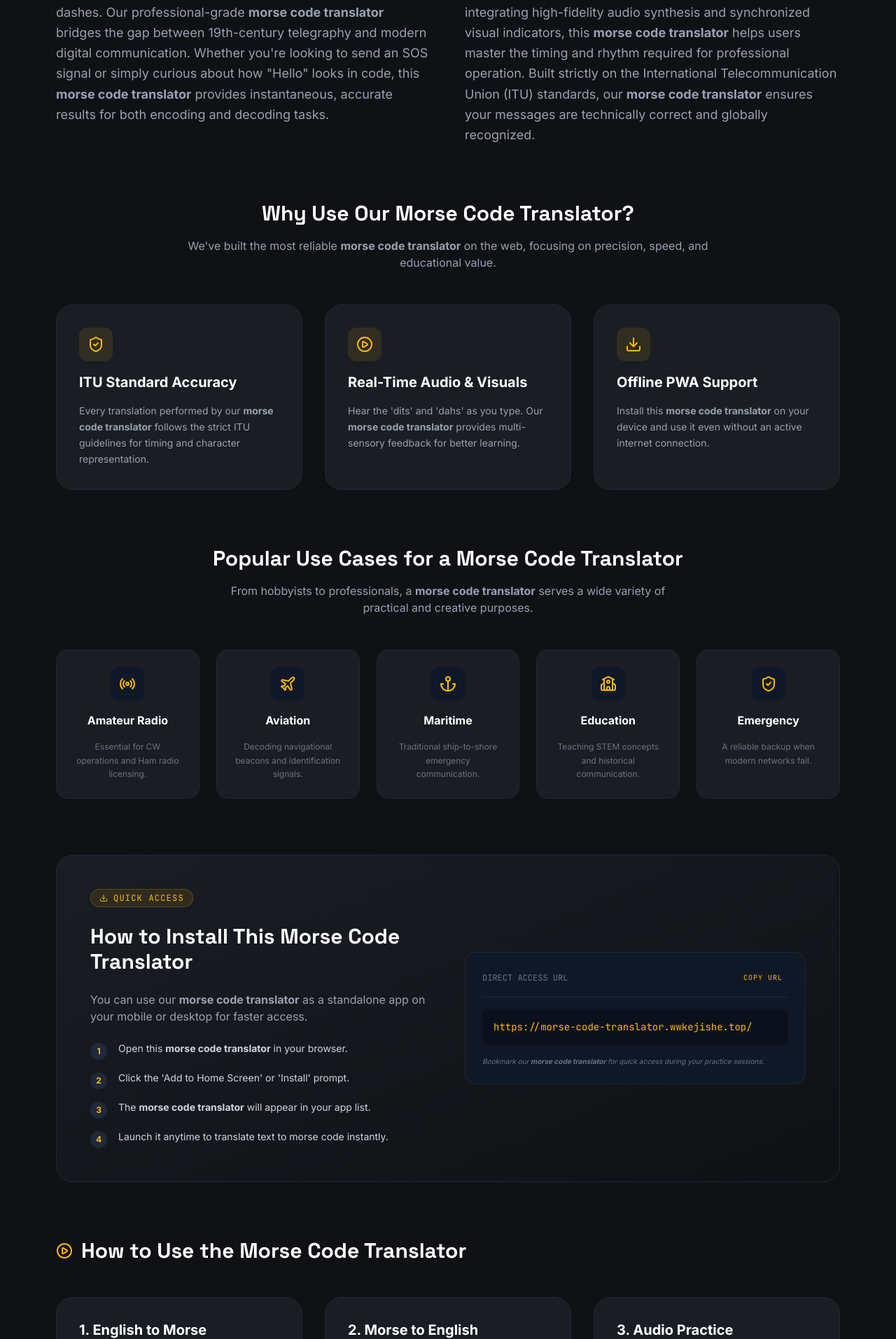
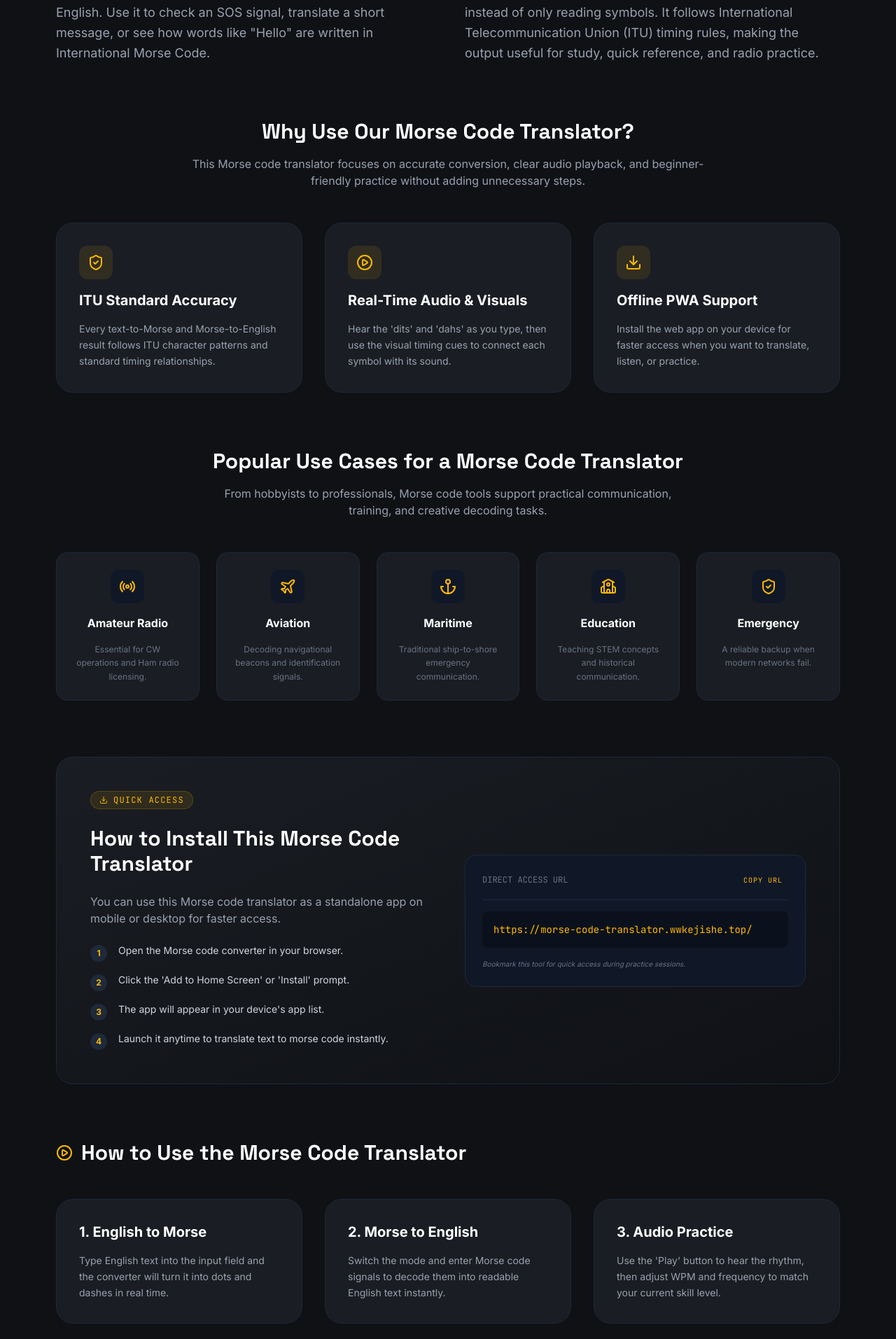
Before and after one commit to itxh999/Morse-Code-Translator-Online, a React (Vite) app: page / in a window 1280 px wide. Shown: the part 1567-3480 px from the top of the page at 70% size. Built offline with nearby package versions, Linux system fonts and the light colour scheme.

Commit message:
Polish home SEO copy and navigation UX

```diff
--- a/src/App.tsx
+++ b/src/App.tsx
@@ -4,6 +4,7 @@ import Layout from './components/Layout';
 import Home from './components/Home';
 import WordDetail from './components/WordDetail';
 import Alphabet from './components/Alphabet';
+import ScrollToTop from './components/ScrollToTop';
 import { useLanguage } from './hooks/useLanguage';
 
 function AppContent() {
@@ -13,6 +14,7 @@ function AppContent() {
 
   return (
     <Layout lang={lang} changeLanguage={changeLanguage}>
+      <ScrollToTop />
       <Routes>
         {/* English (Default) Routes */}
         <Route
--- a/src/components/Home.tsx
+++ b/src/components/Home.tsx
@@ -113,12 +113,12 @@ export default function Home({ lang = 'en', wpm, setWpm, frequency, setFrequency
         <div className="grid md:grid-cols-2 gap-12">
           <div className="prose prose-invert max-w-none">
             <p className="text-gray-400 leading-relaxed text-lg">
-              A <strong>Morse Code Translator</strong> is an essential digital tool for anyone looking to convert text into the rhythmic language of dots and dashes. Our professional-grade <strong>morse code translator</strong> bridges the gap between 19th-century telegraphy and modern digital communication. Whether you're looking to send an SOS signal or simply curious about how "Hello" looks in code, this <strong>morse code translator</strong> provides instantaneous, accurate results for both encoding and decoding tasks.
+              A <strong>Morse Code Translator</strong> converts plain text into dots and dashes, and can also decode Morse code back into readable English. Use it to check an SOS signal, translate a short message, or see how words like "Hello" are written in International Morse Code.
             </p>
           </div>
           <div className="prose prose-invert max-w-none">
             <p className="text-gray-400 leading-relaxed text-lg">
-              Our platform is more than just a basic <strong>morse code translator online</strong>; it's a comprehensive learning environment. By integrating high-fidelity audio synthesis and synchronized visual indicators, this <strong>morse code translator</strong> helps users master the timing and rhythm required for professional operation. Built strictly on the International Telecommunication Union (ITU) standards, our <strong>morse code translator</strong> ensures your messages are technically correct and globally recognized.
+              The tool combines instant conversion with audio playback and synchronized visual cues, so beginners can learn the rhythm instead of only reading symbols. It follows International Telecommunication Union (ITU) timing rules, making the output useful for study, quick reference, and radio practice.
             </p>
           </div>
         </div>
@@ -128,23 +128,23 @@ export default function Home({ lang = 'en', wpm, setWpm, frequency, setFrequency
       <section className="mt-20 space-y-12">
         <div className="text-center space-y-4">
           <h2 className="text-3xl font-display font-bold text-white">{textDict.whyChooseTitle}</h2>
-          <p className="text-gray-400 max-w-3xl mx-auto">We've built the most reliable <strong>morse code translator</strong> on the web, focusing on precision, speed, and educational value.</p>
+          <p className="text-gray-400 max-w-3xl mx-auto">This Morse code translator focuses on accurate conversion, clear audio playback, and beginner-friendly practice without adding unnecessary steps.</p>
         </div>
         <div className="grid md:grid-cols-3 gap-8">
           {[
             {
               title: "ITU Standard Accuracy",
-              desc: "Every translation performed by our <strong>morse code translator</strong> follows the strict ITU guidelines for timing and character representation.",
+              desc: "Every text-to-Morse and Morse-to-English result follows ITU character patterns and standard timing relationships.",
               icon: <ShieldCheck className="w-6 h-6" />
             },
             {
               title: "Real-Time Audio & Visuals",
-              desc: "Hear the 'dits' and 'dahs' as you type. Our <strong>morse code translator</strong> provides multi-sensory feedback for better learning.",
+              desc: "Hear the 'dits' and 'dahs' as you type, then use the visual timing cues to connect each symbol with its sound.",
               icon: <PlayCircle className="w-6 h-6" />
             },
             {
               title: "Offline PWA Support",
-              desc: "Install this <strong>morse code translator</strong> on your device and use it even without an active internet connection.",
+              desc: "Install the web app on your device for faster access when you want to translate, listen, or practice.",
               icon: <Download className="w-6 h-6" />
             }
           ].map((feature, i) => (
@@ -163,7 +163,7 @@ export default function Home({ lang = 'en', wpm, setWpm, frequency, setFrequency
       <section className="mt-20 space-y-12">
         <div className="text-center space-y-4">
           <h2 className="text-3xl font-display font-bold text-white">{textDict.popularUseCases}</h2>
-          <p className="text-gray-400 max-w-2xl mx-auto">From hobbyists to professionals, a <strong>morse code translator</strong> serves a wide variety of practical and creative purposes.</p>
+          <p className="text-gray-400 max-w-2xl mx-auto">From hobbyists to professionals, Morse code tools support practical communication, training, and creative decoding tasks.</p>
         </div>
         <div className="grid grid-cols-2 md:grid-cols-3 lg:grid-cols-5 gap-6">
           {[
@@ -192,12 +192,12 @@ export default function Home({ lang = 'en', wpm, setWpm, frequency, setFrequency
               <Download className="w-3 h-3" /> Quick Access
             </div>
             <h2 className="text-3xl font-display font-bold text-white">{textDict.howToInstall}</h2>
-            <p className="text-gray-400">You can use our <strong>morse code translator</strong> as a standalone app on your mobile or desktop for faster access.</p>
+            <p className="text-gray-400">You can use this Morse code translator as a standalone app on mobile or desktop for faster access.</p>
             <div className="space-y-4">
               {[
-                "Open this <strong>morse code translator</strong> in your browser.",
+                "Open the Morse code converter in your browser.",
                 "Click the 'Add to Home Screen' or 'Install' prompt.",
-                "The <strong>morse code translator</strong> will appear in your app list.",
+                "The app will appear in your device's app list.",
                 "Launch it anytime to translate text to morse code instantly."
               ].map((step, i) => (
                 <div key={i} className="flex items-start gap-4">
@@ -240,7 +240,7 @@ export default function Home({ lang = 'en', wpm, setWpm, frequency, setFrequency
             <code className="block text-sm text-amber-400 font-mono bg-black/30 p-4 rounded-lg break-all">
               https://morse-code-translator.wwkejishe.top/
             </code>
-            <p className="text-[10px] text-gray-500 italic">Bookmark our <strong>morse code translator</strong> for quick access during your practice sessions.</p>
+            <p className="text-[10px] text-gray-500 italic">Bookmark this tool for quick access during practice sessions.</p>
           </div>
         </div>
       </section>
@@ -254,15 +254,15 @@ export default function Home({ lang = 'en', wpm, setWpm, frequency, setFrequency
         <div className="grid md:grid-cols-3 gap-8">
           <div className="bg-[#1a1d23] border border-gray-800 p-8 rounded-3xl space-y-4">
             <h3 className="text-xl font-bold text-white">1. English to Morse</h3>
-            <p className="text-sm text-gray-400 leading-relaxed">Simply type your English text into the input field. Our <strong>morse code translator</strong> will convert it into dots and dashes in real-time as you type.</p>
+            <p className="text-sm text-gray-400 leading-relaxed">Type English text into the input field and the converter will turn it into dots and dashes in real time.</p>
           </div>
           <div className="bg-[#1a1d23] border border-gray-800 p-8 rounded-3xl space-y-4">
             <h3 className="text-xl font-bold text-white">2. Morse to English</h3>
-            <p className="text-sm text-gray-400 leading-relaxed">Switch the mode and enter Morse code signals. The <strong>morse code translator</strong> will decode them into readable English text instantly.</p>
+            <p className="text-sm text-gray-400 leading-relaxed">Switch the mode and enter Morse code signals to decode them into readable English text instantly.</p>
           </div>
           <div className="bg-[#1a1d23] border border-gray-800 p-8 rounded-3xl space-y-4">
             <h3 className="text-xl font-bold text-white">3. Audio Practice</h3>
-            <p className="text-sm text-gray-400 leading-relaxed">Use the 'Play' button on our <strong>morse code translator</strong> to hear the rhythm. Adjust the WPM to match your current skill level.</p>
+            <p className="text-sm text-gray-400 leading-relaxed">Use the 'Play' button to hear the rhythm, then adjust WPM and frequency to match your current skill level.</p>
           </div>
         </div>
 
--- /dev/null
+++ b/src/components/ScrollToTop.tsx
@@ -0,0 +1,12 @@
+import { useEffect } from 'react';
+import { useLocation } from 'react-router-dom';
+
+export default function ScrollToTop() {
+  const { pathname } = useLocation();
+
+  useEffect(() => {
+    window.scrollTo(0, 0);
+  }, [pathname]);
+
+  return null;
+}
--- a/src/components/WordDetail.tsx
+++ b/src/components/WordDetail.tsx
@@ -125,9 +125,6 @@ export default function WordDetail({ lang = 'en', wpm, setWpm, frequency, setFre
         <div className="flex gap-2">
           <span className="px-3 py-1 bg-gray-800 rounded-full text-[10px] font-mono text-gray-400 uppercase tracking-widest border border-gray-700">
             Popular Phrase
-          </span>
-          <span className="px-3 py-1 bg-amber-400/10 rounded-full text-[10px] font-mono text-amber-400 uppercase tracking-widest border border-amber-400/20">
-            SEO Optimized
           </span>
         </div>
       </div>
```
